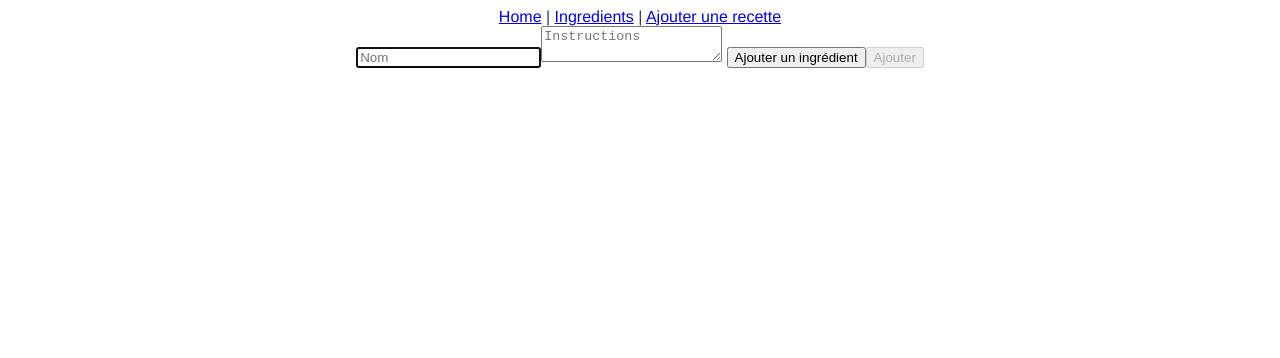
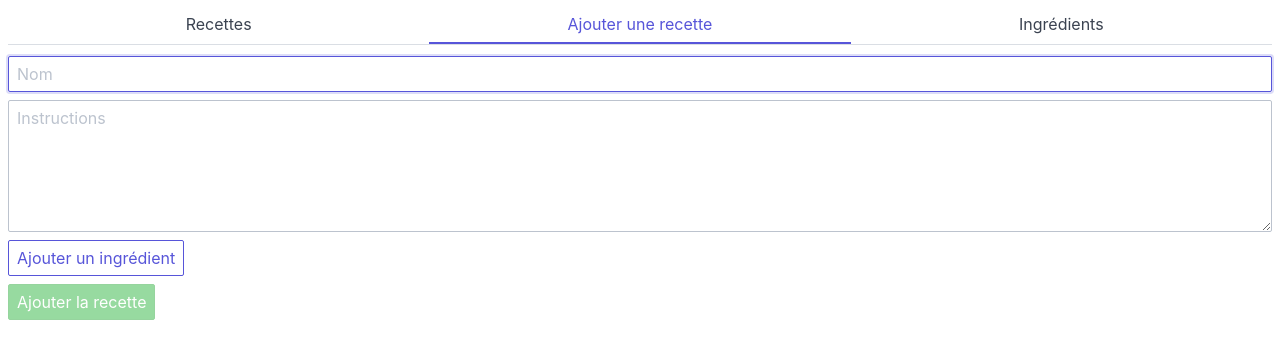
Before and after one commit to RemiEven/miam, a Vue app in the folder frontend/: page /#/recipe/add in a window 1280 px wide. Shown: the top 358 px of the page. Built offline with nearby package versions, Linux system fonts and the light colour scheme.

Commit message:
started css

```diff
--- a/frontend/package.json
+++ b/frontend/package.json
@@ -9,6 +9,7 @@
   },
   "dependencies": {
     "marked": "^0.6.0",
+    "spectre.css": "^0.5.8",
     "vue": "^2.5.22",
     "vue-router": "^3.0.1",
     "vuex": "^3.0.1"
--- a/frontend/public/index.html
+++ b/frontend/public/index.html
@@ -5,11 +5,11 @@
     <meta http-equiv="X-UA-Compatible" content="IE=edge">
     <meta name="viewport" content="width=device-width,initial-scale=1.0">
     <link rel="icon" href="<%= BASE_URL %>favicon.ico">
-    <title>frontend</title>
+    <title>Miam</title>
   </head>
   <body>
     <noscript>
-      <strong>We're sorry but frontend doesn't work properly without JavaScript enabled. Please enable it to continue.</strong>
+      <strong>We're sorry but miam doesn't work properly without JavaScript enabled. Please enable it to continue.</strong>
     </noscript>
     <div id="app"></div>
     <!-- built files will be auto injected -->
--- a/frontend/src/App.vue
+++ b/frontend/src/App.vue
@@ -1,20 +1,14 @@
 <template>
-  <div id="app">
-    <div id="nav">
-      <router-link to="/">Home</router-link> |
-      <router-link to="/ingredients">Ingredients</router-link> |
-      <router-link to="/recipe/add">Ajouter une recette</router-link>
-    </div>
+  <div id="app" class="container">
+    <ul class="tab tab-block">
+      <router-link to="/" tag="li" class="tab-item" exact><a>Recettes</a></router-link>
+      <router-link to="/recipe/add" tag="li" class="tab-item"><a>Ajouter une recette</a></router-link>
+      <router-link to="/ingredients" tag="li" class="tab-item"><a>Ingrédients</a></router-link>
+    </ul>
     <router-view/>
   </div>
 </template>
 
 <style>
-#app {
-  font-family: 'Avenir', Helvetica, Arial, sans-serif;
-  -webkit-font-smoothing: antialiased;
-  -moz-osx-font-smoothing: grayscale;
-  text-align: center;
-  color: #2c3e50;
-}
+
 </style>
--- a/frontend/src/components/AddRecipeForm.vue
+++ b/frontend/src/components/AddRecipeForm.vue
@@ -1,15 +1,21 @@
 <template>
   <div>
-    <form>
-      <input type="text" id="nameInput" name="name" placeholder="Nom" autofocus v-model.trim="name" />
-      <textarea id="how-to-input" name="how-to" placeholder="Instructions" v-model.trim="howTo" />
-      <div v-for="ingredient in ingredients" :key="ingredient.localId">
-        <input type="text" v-bind:id="'ingredientInput' + ingredient.localId" v-bind:name="'ingredient' + ingredient.localId" placeholder="Nom" v-model.trim="ingredient.name" />
-        <input type="text" v-bind:id="'quantityInput' + ingredient.localId" v-bind:name="'quantity' + ingredient.localId" placeholder="Quantity" v-model.trim="ingredient.quantity" />
-        <button type="button" v-on:click="removeIngredientInput(ingredient.localId)">Retirer l'ingrédient</button>
+    <form class="form-horizontal">
+      <input type="text" id="nameInput" name="name" placeholder="Nom" autofocus v-model.trim="name" class="form-group form-input" />
+      <textarea id="how-to-input" name="how-to" placeholder="Instructions" v-model.trim="howTo" class="form-input form-group" rows="5" />
+      <div v-for="ingredient in ingredients" :key="ingredient.localId" class="form-group columns">
+        <span class="column col-5">
+          <input type="text" v-bind:id="'ingredientInput' + ingredient.localId" v-bind:name="'ingredient' + ingredient.localId" placeholder="Nom" v-model.trim="ingredient.name" class="form-input" />
+        </span>
+        <span class="column col-5">
+          <input type="text" v-bind:id="'quantityInput' + ingredient.localId" v-bind:name="'quantity' + ingredient.localId" placeholder="Quantity" v-model.trim="ingredient.quantity" class="form-input" />
+        </span>
+        <span class="column col-2">
+          <button type="button" v-on:click="removeIngredientInput(ingredient.localId)" class="btn btn-action btn-large btn-error"><i class="icon icon-cross"></i></button>
+        </span>
       </div>
-      <button type="button" v-on:click="addIngredientInput">Ajouter un ingrédient</button>
-      <button type="button" v-on:click="add" :disabled="!valid">Ajouter</button>
+      <button type="button" v-on:click="addIngredientInput" class="btn btn-secondary form-group">Ajouter un ingrédient</button>
+      <button type="button" v-on:click="add" :disabled="!valid" class="btn btn-success form-group">Ajouter la recette</button>
     </form>
   </div>
 </template>
--- a/frontend/src/components/HelloWorld.vue
+++ b/frontend/src/components/HelloWorld.vue
@@ -1,18 +1,20 @@
 <template>
-  <div class="hello">
-    <h1>{{ msg }}</h1>
+  <div class="column col-12 empty">
+    <div class="empty-icon icon-3x icon-resize-horiz icon"></div>
+    <p class="empty-title h5">Aucune recette</p>
+    <button v-on:click="goToAddRecipeForm" class="empty-action btn btn-primary">Ajouter une recette</button>
   </div>
 </template>
 
 <script>
 export default {
   name: 'HelloWorld',
-  props: {
-    msg: String
-  }
+  methods: {
+    goToAddRecipeForm() {
+      this.$router.push({
+        name: "add-recipe-form",
+      })
+    }
+  },
 }
 </script>
-
-<style scoped>
-
-</style>
--- a/frontend/src/components/IngredientList.vue
+++ b/frontend/src/components/IngredientList.vue
@@ -1,26 +1,37 @@
 <template>
   <div>
-        <ul>
-            <li v-for="ingredient in ingredients" :key="ingredient.id">
+    <ul v-if="ingredients.length > 0">
+      <li v-for="ingredient in ingredients" :key="ingredient.id" class="chip">
         {{ingredient.name}}
-                <button type="button" v-on:click="deleteIngredient(ingredient.id)">Supprimer</button>
+        <button type="button" v-on:click="deleteIngredient(ingredient.id)" class="btn btn-clear"></button>
       </li>
     </ul>
+    <div v-else class="column col-12 empty">
+      <div class="empty-icon icon-3x icon-resize-horiz icon"></div>
+      <p class="empty-title h5">Aucun ingrédient</p>
+      <p class="empty-subtitle">Ajoutez une recette pour ajouter des ingrédients</p>
+      <button v-on:click="goToAddRecipeForm" class="empty-action btn btn-primary">Ajouter une recette</button>
+    </div>
   </div>
 </template>
 
 <script>
 export default {
-    name: 'IngredientList',
+  name: "IngredientList",
   computed: {
     ingredients() {
-            return this.$store.state.allIngredients
+      return this.$store.state.allIngredients;
     }
   },
   methods: {
     deleteIngredient(ingredientId) {
-            this.$store.dispatch("deleteIngredient", {ingredientId})
+      this.$store.dispatch("deleteIngredient", { ingredientId });
+    },
+    goToAddRecipeForm() {
+      this.$router.push({
+        name: "add-recipe-form"
+      });
+    },
   }
-    }
-}
+};
 </script>
--- a/frontend/src/components/Recipe.vue
+++ b/frontend/src/components/Recipe.vue
@@ -1,7 +1,7 @@
 <template>
   <div>
     <h1>{{ recipe.name }}</h1>
-    <button type="button" v-on:click="deleteRecipe">Supprimer</button>
+    <button type="button" v-on:click="deleteRecipe" class="btn">Supprimer</button>
     <h2>Ingrédients</h2>
     <ul>
       <li v-for="ingredient in recipe.ingredients" :key="ingredient.id">
--- a/frontend/src/main.js
+++ b/frontend/src/main.js
@@ -2,6 +2,9 @@ import Vue from 'vue'
 import App from './App.vue'
 import router from './router'
 import store from './store'
+
+import 'spectre.css'
+import 'spectre.css/dist/spectre-icons.css'
 
 Vue.config.productionTip = false
 
--- a/frontend/src/router.js
+++ b/frontend/src/router.js
@@ -26,5 +26,6 @@ export default new Router({
       name: 'recipe',
       component: () => import('./components/Recipe.vue'),
     },
-  ]
+  ],
+  linkActiveClass: 'active',
 })
--- a/frontend/src/views/IngredientAdmin.vue
+++ b/frontend/src/views/IngredientAdmin.vue
@@ -1,6 +1,5 @@
 <template>
   <div>
-    Ingredients :
     <IngredientList />
   </div>
 </template>
```
Also changed, not shown: 1 other file (tests, documents, lock files or other folders). Lines whose indentation alone changed are shown as unchanged.
